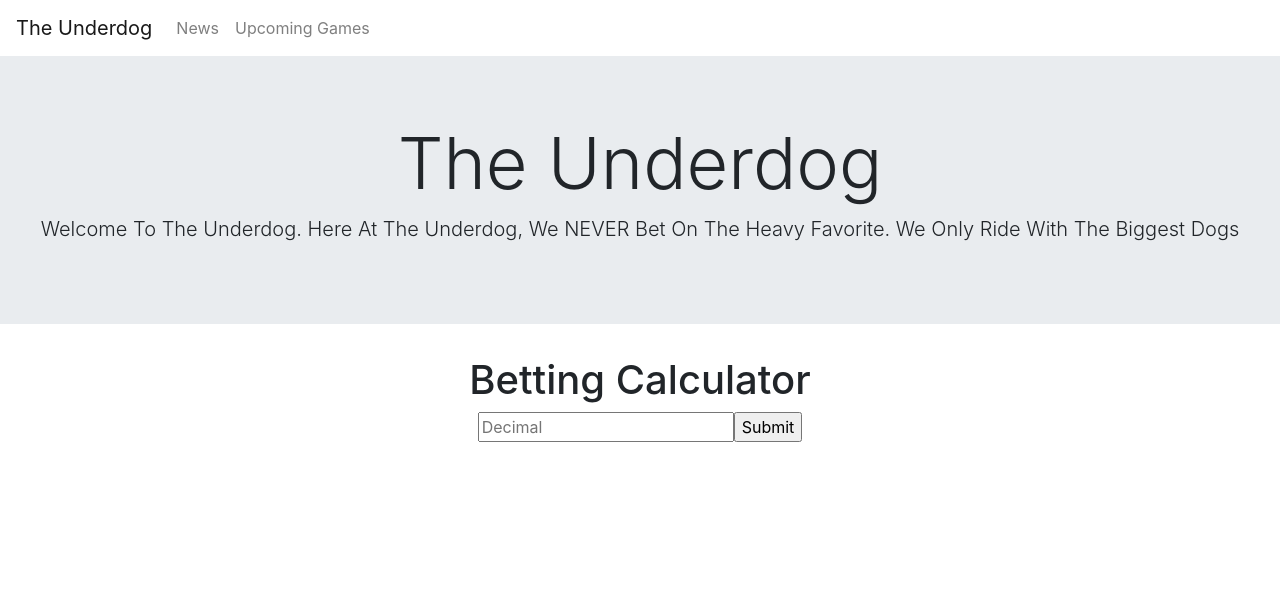
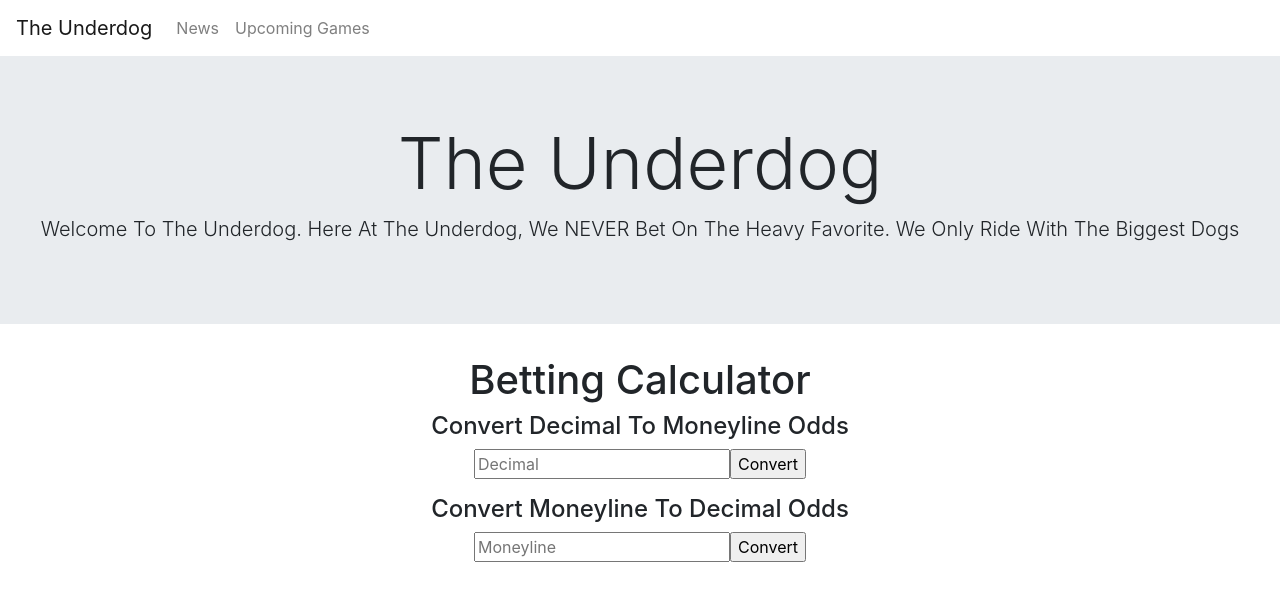
Before and after one commit to algert072/sports-betting-frontend, a React (Create React App) app: page / in a window 1280 px wide. Shown: the top 600 px of the page. Built offline with nearby package versions, Linux system fonts and the light colour scheme; the HTML template or start-up script is replaced by a standard one.

Commit message:
calculator working to convert odds

```diff
--- a/src/components/BettingCalculator.js
+++ b/src/components/BettingCalculator.js
@@ -11,37 +11,57 @@ class BettingCalculator extends React.Component {
     });
   };
 
-  handleSubmit = (e) => {
+  handleSubmitMoneyline = (e) => {
     e.preventDefault();
-    var odds = oddslib.from("decimal", e).to("moneyline");
+    var moneyline = oddslib.from("decimal", this.state.value).to("moneyline");
 
-    console.log(odds);
-    return odds;
+    console.log(moneyline);
+    this.setState({
+      moneyline: moneyline,
+    });
+  };
+  handleSubmitDecimal = (e) => {
+    e.preventDefault();
+    var decimal = oddslib.from("moneyline", this.state.value).to("decimal");
+
+    console.log(decimal);
+    this.setState({
+      decimal: decimal,
+    });
   };
 
   render() {
     return (
       <div>
         <h1>Betting Calculator</h1>
-        <form onSubmit={this.handleSubmit}>
+        <div>
+          <h4>Convert Decimal To Moneyline Odds</h4>
+          <form onSubmit={this.handleSubmitMoneyline.bind(this)}>
             <input
               type="number"
               value={this.state.value}
               placeholder="Decimal"
               onChange={this.handleChange}
             />
-          <input type="submit" value="Submit" />
+            <input type="submit" value="Convert" />
+            <br></br>
+            <p>{this.state.moneyline}</p>
           </form>
-        {/* <form>
-          <select>
-            <option value="moneyline">American Odds</option>
-            <option selected value="decimal">
-              Decimal Odds
-            </option>
-          </select>
-          <input type="text" value="" />
-          <button onSubmit={this.oddslib} />
-        </form> */}
+        </div>
+        <div>
+          <h4>Convert Moneyline To Decimal Odds</h4>
+          <form onSubmit={this.handleSubmitDecimal.bind(this)}>
+            <input
+              type="number"
+              value={this.state.value}
+              placeholder="Moneyline"
+              onChange={this.handleChange}
+            />
+            <input type="submit" value="Convert" />
+            <br></br>
+            <p>{this.state.decimal}</p>
+          </form>
+        </div>
       </div>
     );
   }
```
Also changed, not shown: 1 other file (tests, documents, lock files or other folders). Lines whose indentation alone changed are shown as unchanged.
